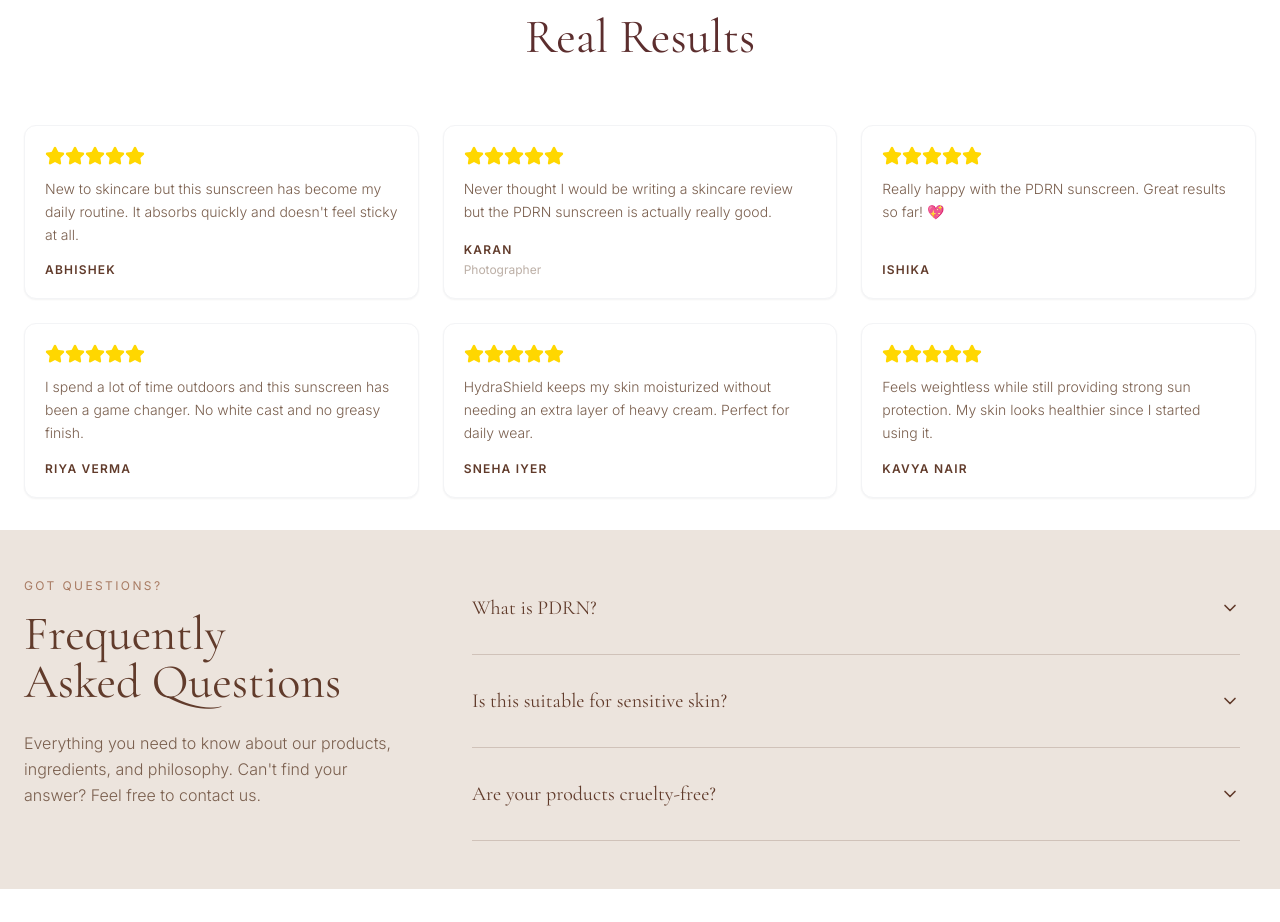
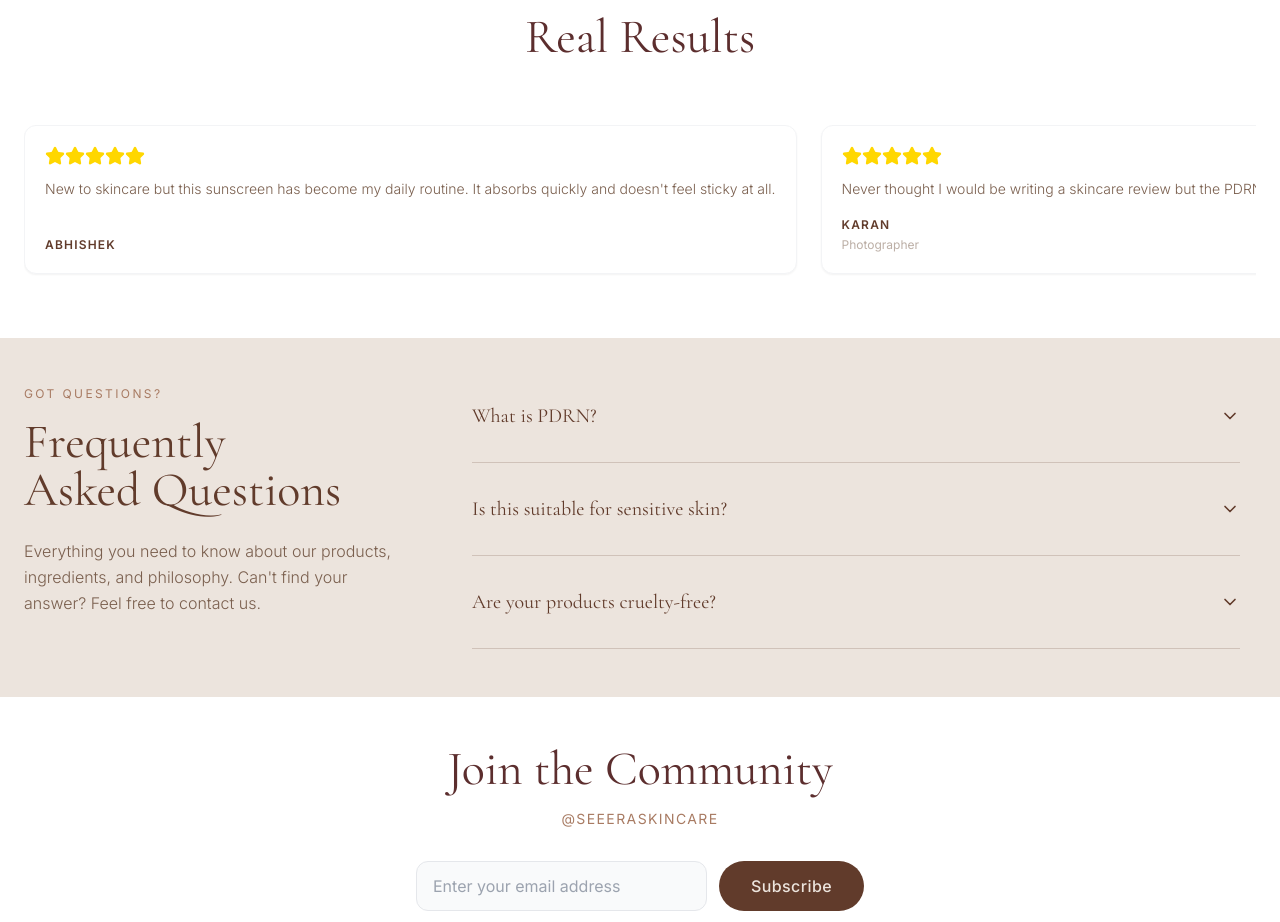
Before and after one commit to kurewarvaishnavi05/seeera-skincare, a Next.js app: page / in a window 1280 px wide. Shown: the part 6580-7502 px from the top of the page. Built offline with nearby package versions, Linux system fonts and the light colour scheme; no server answers.

Commit message:
Change Real Results (CustomerReviews) to a horizontal scroll layout

```diff
--- a/src/components/sections/CustomerReviews.tsx
+++ b/src/components/sections/CustomerReviews.tsx
@@ -55,15 +55,24 @@ export function CustomerReviews() {
           Real Results
         </motion.h2>
 
-        <div className="grid grid-cols-1 md:grid-cols-2 lg:grid-cols-3 gap-6">
+        <motion.div
+          className="flex gap-6 overflow-x-auto pb-8 snap-x snap-mandatory hide-scrollbar px-6 sm:px-0"
+          initial="hidden"
+          whileInView="visible"
+          viewport={{ once: true, margin: "-50px" }}
+          variants={{
+            hidden: { opacity: 0 },
+            visible: { opacity: 1, transition: { staggerChildren: 0.1 } }
+          }}
+        >
           {reviews.map((review, i) => (
             <motion.div
               key={review.id}
-              initial={{ opacity: 0, y: 30 }}
-              whileInView={{ opacity: 1, y: 0 }}
-              viewport={{ once: true }}
-              transition={{ delay: i * 0.1, duration: 0.6 }}
-              className="bg-white p-5 rounded-xl border border-gray-100 shadow-sm flex flex-col hover:shadow-md transition-shadow duration-300"
+              variants={{
+                hidden: { opacity: 0, x: 50 },
+                visible: { opacity: 1, x: 0, transition: { duration: 0.6, ease: "easeOut" } }
+              }}
+              className="min-w-[280px] md:min-w-[320px] lg:min-w-[380px] shrink-0 snap-start bg-white p-5 rounded-xl border border-gray-100 shadow-sm flex flex-col hover:shadow-md transition-shadow duration-300"
             >
               <div className="flex mb-3 text-[#FFD700]">
                 {[...Array(5)].map((_, idx) => (
@@ -81,7 +90,7 @@ export function CustomerReviews() {
               </div>
             </motion.div>
           ))}
-        </div>
+        </motion.div>
       </div>
     </section>
   );
```
